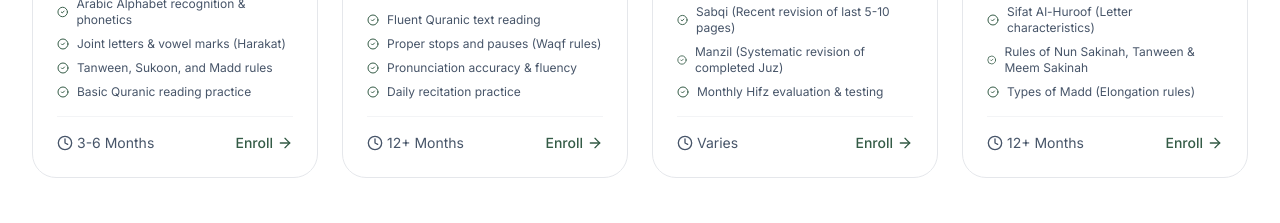
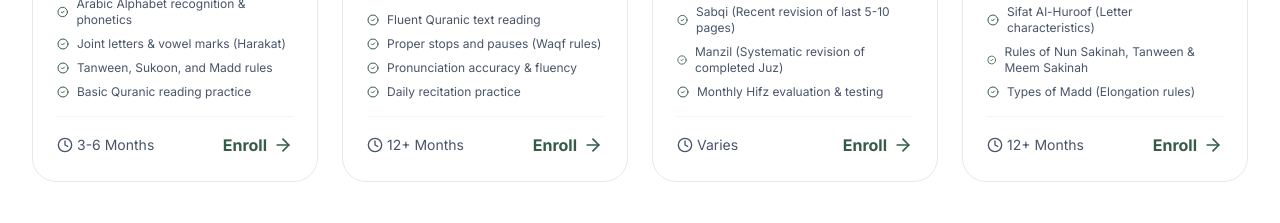
Before and after one commit to moid000/quran-online-academy, a React (Vite) app in the folder frontend/: page / in a window 1280 px wide. Shown: the part 2560-2783 px from the top of the page. Built offline with nearby package versions, Linux system fonts and the light colour scheme; no server answers.

Commit message:
UX: bigger/bolder Enroll text on course cards, Enroll Now->Select on pricing, removed payment screenshot step from registration (3 steps now), Continue->Submit

```diff
--- a/frontend/src/components/CourseCard.jsx
+++ b/frontend/src/components/CourseCard.jsx
@@ -61,9 +61,9 @@ export default function CourseCard({ course, index = 0 }) {
             <Link to="/fees" onClick={() => window.scrollTo(0, 0)}>
               <motion.span
                 whileHover={{ x: 5 }}
-                className="flex items-center gap-1 text-brand-green text-sm cursor-pointer font-medium"
+                className="flex items-center gap-1.5 text-brand-green text-base cursor-pointer font-bold"
               >
-                Enroll <ArrowRight className="w-4 h-4" />
+                Enroll <ArrowRight className="w-5 h-5" />
               </motion.span>
             </Link>
           </div>
```
